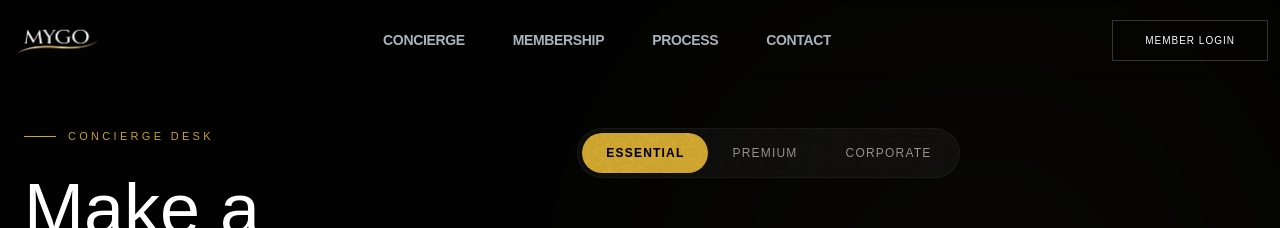
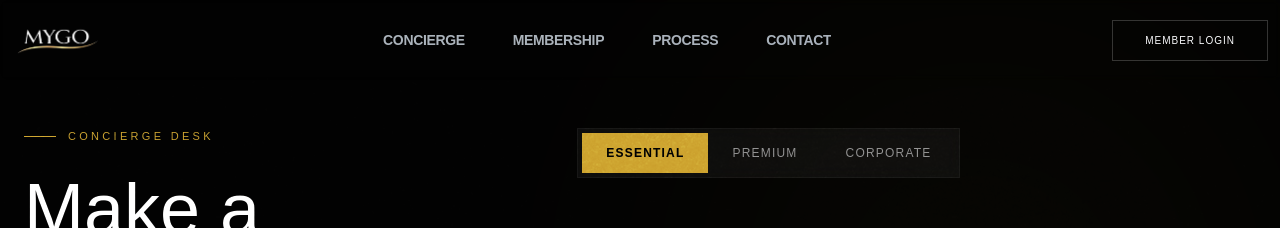
Before and after one commit to paul1029-ife/mygo, a Next.js app: page /request in a window 1280 px wide. Shown: the top 228 px of the page. Built offline with nearby package versions, Linux system fonts and the light colour scheme; a web font is replaced by a local one.

Commit message:
feat: Refactor RequestPage tab styling for improved layout and visual consistency

```diff
--- a/app/request/page.tsx
+++ b/app/request/page.tsx
@@ -299,12 +299,12 @@ export default function RequestPage() {
               transition={{ duration: 0.8, delay: 0.2 }}
             >
               <div className="flex mb-12 overflow-x-hidden pb-2 scrollbar-hide">
-                <div className="flex bg-white/5 p-1 rounded-full border border-white/5 backdrop-blur-sm">
+                <div className="flex bg-white/5 p-1 border border-white/5 backdrop-blur-sm">
                   {TABS.map((tab) => (
                     <button
                       key={tab.id}
                       onClick={() => setActiveTab(tab.id)}
-                      className={`relative px-6 py-3 rounded-full text-xs uppercase tracking-widest transition-colors duration-300 whitespace-nowrap ${
+                      className={`relative px-6 py-3 text-xs uppercase tracking-widest transition-colors duration-300 whitespace-nowrap ${
                         activeTab === tab.id
                           ? "text-black font-bold"
                           : "text-neutral-400 hover:text-white"
@@ -313,7 +313,7 @@ export default function RequestPage() {
                       {activeTab === tab.id && (
                         <motion.div
                           layoutId="activeTab"
-                          className="absolute inset-0 bg-[#D4AF37] rounded-full"
+                          className="absolute inset-0 bg-[#D4AF37] "
                           transition={{
                             type: "spring",
                             bounce: 0.2,
```
